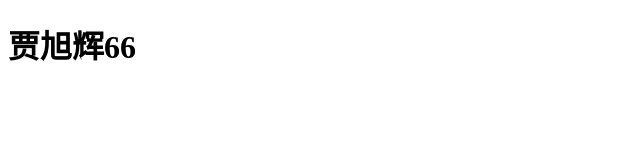
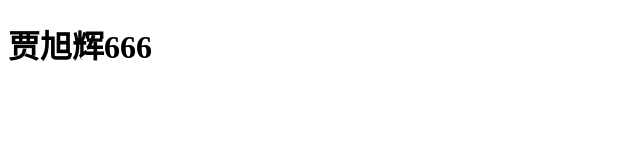
Before and after one commit to Jiaxuhui66/Jiaxuhui66.github.io, a plain HTML site: page index.html in a window 1280 px wide. Shown: the full height of the page, 0-640 px from the left. Drawn offline with Linux system fonts and the light colour scheme.

Commit message:
index.html

```diff
--- a/index.html
+++ b/index.html
@@ -5,6 +5,6 @@
     <title>title</title>
 </head>
 <body>
-    <h1>贾旭辉66</h1>
+    <h1>贾旭辉666</h1>
 </body>
 </html>
```
